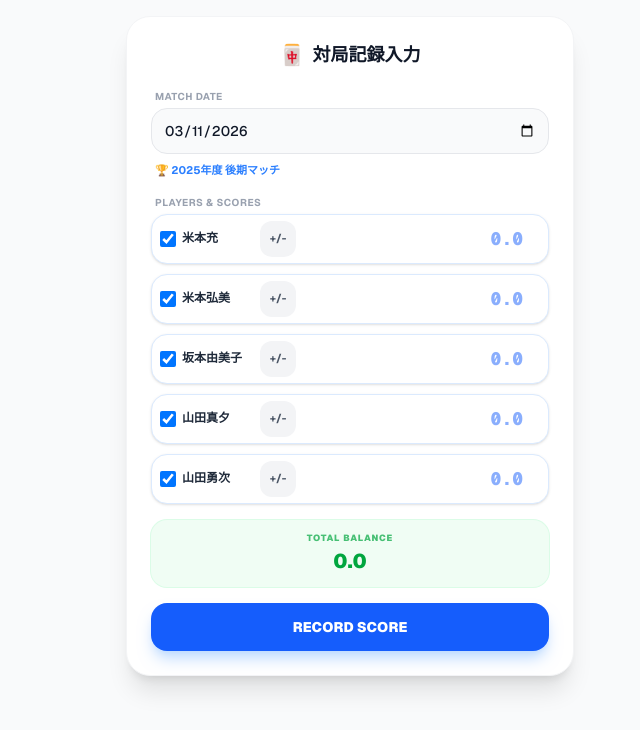
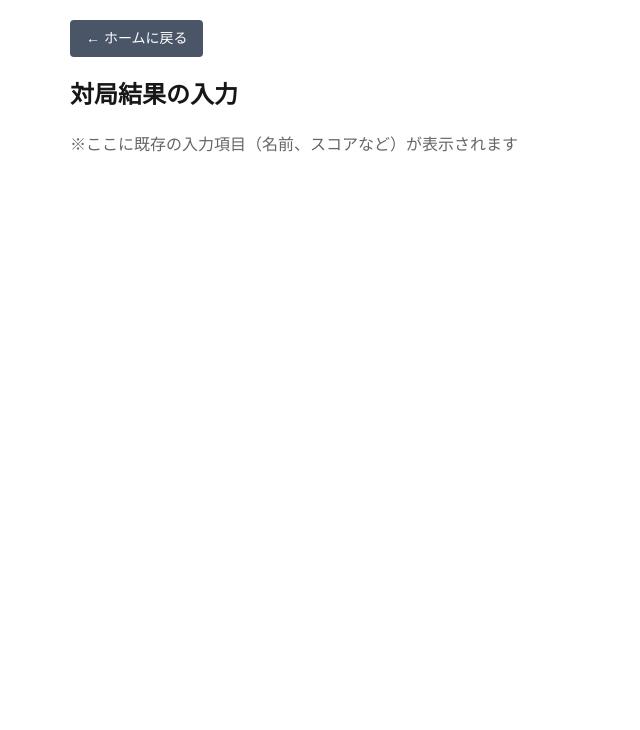
Before and after one commit to bqyujiyamada-code/mahjong-app, a Next.js app: page /entry in a window 1280 px wide. Shown: the top 730 px of the page, without its empty margins (290-930 px from the left). Built offline with nearby package versions, Linux system fonts and the light colour scheme.

Commit message:
Add navigation buttons and season syncing between Ranking and Logs

```diff
--- a/src/app/entry/page.tsx
+++ b/src/app/entry/page.tsx
@@ -1,168 +1,43 @@
-"use client";
-import { useState } from "react";
-import { useRouter } from "next/navigation";
+'use client';
+
+import { useState } from 'react';
+import Link from 'next/link';
+import { useRouter } from 'next/navigation';
 
 export default function EntryPage() {
-  const router = useRouter();
-  // 実際の5名に書き換えてください
-  const playerNames = ["米本充", "米本弘美", "坂本由美子", "山田真夕", "山田勇次"];
-  const [date, setDate] = useState(new Date().toISOString().split('T')[0]);
+    const router = useRouter();
+    const [loading, setLoading] = useState(false);
 
-  const [participants, setParticipants] = useState<{ [key: string]: boolean }>(
-    Object.fromEntries(playerNames.map(name => [name, true]))
-  );
-  const [scores, setScores] = useState<{ [key: string]: string }>({});
-  const [loading, setLoading] = useState(false);
-  const [message, setMessage] = useState("");
+    // ホームに戻るボタンのスタイル（共通で使えます）
+    const navButtonStyle = {
+        display: 'inline-block',
+        padding: '8px 16px',
+        backgroundColor: '#4a5568',
+        color: 'white',
+        borderRadius: '4px',
+        textDecoration: 'none',
+        fontSize: '14px',
+        marginBottom: '20px'
+    };
 
-  const toggleSign = (name: string) => {
-    const currentVal = scores[name] || "";
-    if (currentVal === "" || currentVal === "0") return;
-    if (currentVal.startsWith("-")) {
-      setScores({ ...scores, [name]: currentVal.substring(1) });
-    } else {
-      setScores({ ...scores, [name]: "-" + currentVal });
-    }
-  };
+    return (
+        <div style={{ padding: '20px', maxWidth: '600px', margin: '0 auto' }}>
+            {/* ナビゲーションエリア */}
+            <nav>
+                <Link href="/" style={navButtonStyle}>
+                    ← ホームに戻る
+                </Link>
+            </nav>
 
-  const totalScore = Object.entries(scores).reduce((acc, [name, val]) => {
-    return participants[name] ? acc + (parseFloat(val) || 0) : acc;
-  }, 0);
+            <h1 style={{ fontSize: '24px', fontWeight: 'bold', marginBottom: '20px' }}>
+                対局結果の入力
+            </h1>
 
-  const isZero = Math.abs(totalScore) < 0.01;
-
-  const getSeasonName = (dateStr: string) => {
-    const d = new Date(dateStr);
-    const year = d.getFullYear();
-    const month = d.getMonth() + 1;
-    if (month >= 4 && month <= 9) return `${year}年度 前期マッチ`;
-    const fiscalYear = month <= 3 ? year - 1 : year;
-    return `${fiscalYear}年度 後期マッチ`;
-  };
-
-  const handleSubmit = async (e: React.FormEvent) => {
-    e.preventDefault();
-    if (!isZero) {
-      alert("合計点が0になりません！");
-      return;
-    }
-    const finalScores: { [key: string]: string } = {};
-    Object.keys(scores).forEach(name => {
-      if (participants[name] && scores[name] !== "") {
-        finalScores[name] = scores[name];
-      }
-    });
-    if (Object.keys(finalScores).length === 0) {
-      alert("参加者がいません");
-      return;
-    }
-
-    setLoading(true);
-    try {
-      const res = await fetch("/api/add-game", {
-        method: "POST",
-        headers: { "Content-Type": "application/json" },
-        body: JSON.stringify({
-          date,
-          scores: finalScores,
-          season: getSeasonName(date)
-        }),
-      });
-      if (res.ok) {
-        setMessage("✅ 保存完了！");
-        setTimeout(() => router.push("/ranking"), 1500);
-      }
-    } catch (err) {
-      alert("エラーが発生しました");
-    } finally {
-      setLoading(false);
-    }
-  };
-
-  return (
-    <div className="min-h-screen bg-gray-50 py-4 px-2 sm:px-4 font-sans text-gray-900">
-      <div className="max-w-md mx-auto">
-        <div className="bg-white rounded-3xl shadow-xl p-4 sm:p-6 border border-gray-100">
-          <h1 className="text-lg font-black text-center mb-5 flex items-center justify-center gap-2">
-            <span className="text-xl">🀄</span> 対局記録入力
-          </h1>
-
-          <form onSubmit={handleSubmit} className="space-y-4">
-            <div>
-              <label className="block text-[10px] font-bold text-gray-400 uppercase tracking-wider mb-1 ml-1">Match Date</label>
-              <input
-                type="date"
-                value={date}
-                onChange={(e) => setDate(e.target.value)}
-                className="w-full border-gray-200 border rounded-2xl p-3 focus:ring-2 focus:ring-blue-500 outline-none bg-gray-50 font-medium text-sm"
-                required
-              />
-              <p className="text-[11px] text-blue-500 mt-2 ml-1 font-bold">🏆 {getSeasonName(date)}</p>
-            </div>
-
-            <div className="space-y-2.5">
-              <label className="block text-[10px] font-bold text-gray-400 uppercase tracking-wider mb-1 ml-1">Players & Scores</label>
-              {playerNames.map(name => (
-                <div key={name} className={`flex items-center gap-1.5 p-1.5 pl-2 rounded-2xl border transition-all ${
-                  participants[name] ? 'bg-white border-blue-100 shadow-sm' : 'bg-gray-100 border-transparent opacity-60'
-                }`}>
-                  {/* チェックボックスの余白を最小に */}
-                  <input
-                    type="checkbox"
-                    checked={participants[name]}
-                    onChange={(e) => setParticipants({...participants, [name]: e.target.checked})}
-                    className="w-4 h-4 rounded-full border-gray-300 text-blue-600 focus:ring-blue-500 flex-shrink-0"
-                  />
-
-                  {/* 名前：w-20(80px)を確保しつつ、文字サイズを微小化 */}
-                  <span className={`w-[72px] font-bold text-[12px] leading-tight flex-shrink-0 whitespace-nowrap overflow-hidden ${participants[name] ? 'text-gray-800' : 'text-gray-400'}`}>
-                    {name}
-                  </span>
-
-                  {/* 符号反転ボタン */}
-                  {participants[name] && (
-                    <button
-                      type="button"
-                      onClick={() => toggleSign(name)}
-                      className="flex-shrink-0 w-9 h-9 rounded-xl bg-gray-100 text-gray-600 font-bold text-[11px] active:bg-gray-200 transition-colors"
-                    >
-                      +/-
-                    </button>
-                  )}
-
-                  {/* スコア入力：pr-1で右余白を詰め、横幅を最大活用 */}
-                  <input
-                    type="number"
-                    step="0.1"
-                    inputMode="decimal"
-                    placeholder={participants[name] ? "0.0" : "-"}
-                    disabled={!participants[name]}
-                    value={participants[name] ? (scores[name] || "") : ""}
-                    onChange={(e) => setScores({...scores, [name]: e.target.value})}
-                    className="w-full min-w-0 bg-transparent text-right text-base sm:text-lg font-mono font-black focus:outline-none pr-1 text-blue-600 disabled:text-gray-300"
-                  />
-                </div>
-              ))}
-            </div>
-
-            {/* 合計チェック */}
-            <div className={`p-3 rounded-2xl text-center font-black transition-all ${isZero ? 'bg-green-50 text-green-600 ring-1 ring-green-100' : 'bg-red-50 text-red-500 ring-1 ring-red-100'}`}>
-              <div className="text-[9px] uppercase tracking-widest mb-0.5 opacity-70">Total Balance</div>
-              <div className="text-xl">{totalScore > 0 ? `+${totalScore.toFixed(1)}` : totalScore.toFixed(1)}</div>
-              {!isZero && <p className="text-[9px] font-bold mt-0.5 animate-pulse">合計を0に調整してください</p>}
-            </div>
-
-            <button
-              disabled={!isZero || loading}
-              className={`w-full py-3.5 rounded-2xl font-black text-white shadow-lg transform transition-all active:scale-95 text-sm ${
-                isZero && !loading ? 'bg-blue-600 hover:bg-blue-700 shadow-blue-200' : 'bg-gray-300 cursor-not-allowed shadow-none'
-              }`}
-            >
-              {loading ? "SAVING..." : "RECORD SCORE"}
-            </button>
-          </form>
+            {/* ここから下に既存の入力フォームが続く */}
+            <form>
+                {/* 既存のフォームコードをここに維持 */}
+                <p style={{ color: '#666' }}>※ここに既存の入力項目（名前、スコアなど）が表示されます</p>
+            </form>
         </div>
-      </div>
-    </div>
-  );
+    );
 }
--- a/src/app/logs/page.tsx
+++ b/src/app/logs/page.tsx
@@ -1,5 +1,6 @@
 "use client";
 import { useEffect, useState } from "react";
+import Link from "next/link"; // 追加
 
 interface ScoreItem {
   userId: string;
@@ -19,9 +20,16 @@ export default function LogsPage() {
     const res = await fetch("/api/get-all-scores");
     const data = await res.json();
     setAllData(data);
-    if (data.length > 0 && !selectedSeason) {
+
+    if (data.length > 0) {
       const seasons = Array.from(new Set(data.map((item: any) => item.season))).sort().reverse();
-      setSelectedSeason(seasons[0] as string);
+
+      // --- URLパラメータからシーズンを取得するロジックを追加 ---
+      const params = new URLSearchParams(window.location.search);
+      const seasonParam = params.get('season');
+      const targetSeason = (seasonParam && seasons.includes(seasonParam)) ? seasonParam : seasons[0];
+
+      setSelectedSeason(targetSeason as string);
     }
     setLoading(false);
   };
@@ -39,7 +47,7 @@ export default function LogsPage() {
       });
       if (res.ok) {
         alert("削除しました");
-        fetchData(); // データを再読み込み
+        fetchData();
       } else {
         alert("削除に失敗しました");
       }
@@ -63,14 +71,29 @@ export default function LogsPage() {
   if (loading) return <div className="flex justify-center items-center h-screen font-bold text-blue-500">Loading...</div>;
 
   return (
-    <div className="min-h-screen bg-gray-50 py-6 px-2">
+    <div className="min-h-screen bg-gray-50 py-4 px-2">
       <div className="max-w-5xl mx-auto">
+
+        {/* --- ナビゲーション追加 --- */}
+        <div className="flex justify-between items-center mb-6 px-2">
+          <Link href="/" className="text-sm font-bold text-gray-600 hover:text-gray-900 flex items-center gap-1">
+            🏠 ホーム
+          </Link>
+          <Link
+            href={`/ranking?season=${selectedSeason}`}
+            className="text-sm font-bold text-orange-600 hover:text-orange-800 flex items-center gap-1 bg-orange-50 px-3 py-1.5 rounded-full transition-colors"
+          >
+            🏆 ランキングを見る →
+          </Link>
+        </div>
+        {/* ----------------------- */}
+
         <div className="flex justify-between items-center mb-6 px-2">
           <h1 className="text-xl font-black text-gray-800 flex items-center gap-2">📝 対局履歴</h1>
           <select
             value={selectedSeason}
             onChange={(e) => setSelectedSeason(e.target.value)}
-            className="bg-white border border-gray-300 rounded-xl px-2 py-2 text-xs font-bold shadow-sm"
+            className="bg-white border border-gray-300 rounded-xl px-2 py-2 text-xs font-bold shadow-sm outline-none focus:ring-2 focus:ring-blue-500"
           >
             {Array.from(new Set(allData.map(i => i.season))).sort().reverse().map(s => (
               <option key={s} value={s}>{s}</option>
@@ -104,7 +127,6 @@ export default function LogsPage() {
                         </td>
                       );
                     })}
-                    {/* 削除ボタン */}
                     <td className="py-4 px-2 text-center">
                       <button
                         onClick={() => handleDelete(game.gameId, game.date)}
```
Also changed, not shown: src/app/history/page.tsx (+16 -8 lines), src/app/ranking/page.tsx (+27 -13 lines).
